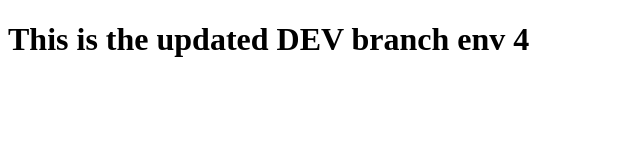
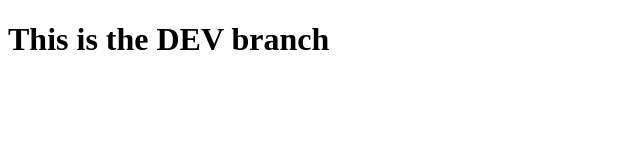
Before and after one commit to johnmchale/exampleRepoAndPipeline, a plain HTML site: page dev/index.html in a window 1280 px wide. Shown: the whole page, without its empty margins (0-640 px from the left). Drawn offline with Linux system fonts and the light colour scheme.

Commit message:
deploy: 32c2c1b46c96f70164e7dd3ba6e04f2203f983d5

```diff
--- a/dev/index.html
+++ b/dev/index.html
@@ -6,6 +6,6 @@
     <title>Development Environment</title>
   </head>
   <body>
-    <h1>This is the updated DEV branch env 4</h1>
+    <h1>This is the DEV branch</h1>
   </body>
 </html>
```
